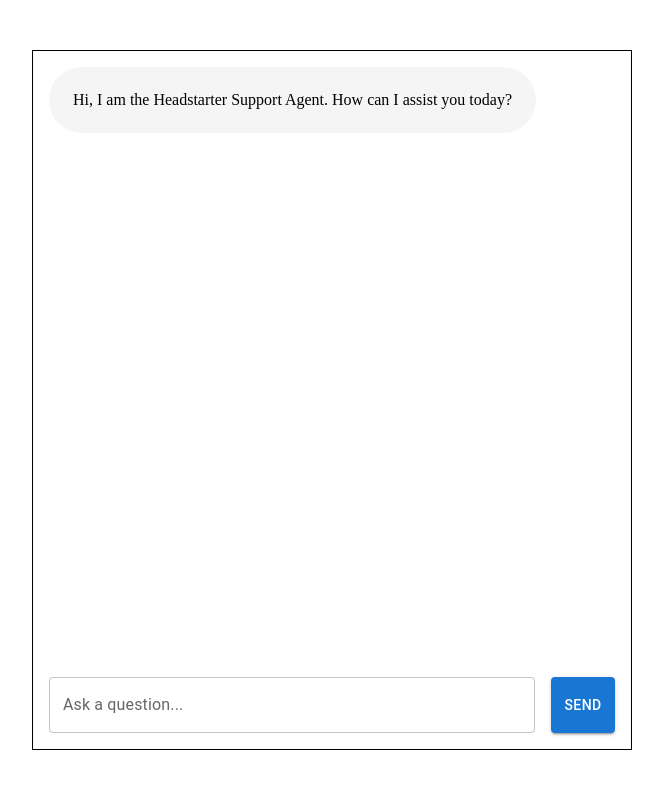
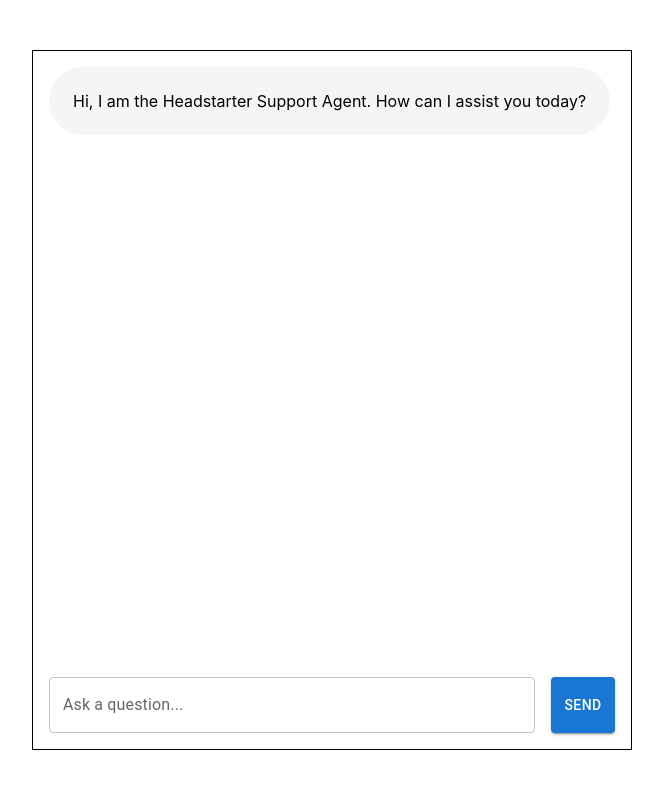
Before and after one commit to tara-morin/ai-chatbot, a Next.js app: page / in a window 1280 px wide. Shown: the top 788 px of the page, without its empty margins (308-971 px from the left). Built offline with nearby package versions, Linux system fonts and the light colour scheme.

Commit message:
changed font

```diff
--- a/app/page.js
+++ b/app/page.js
@@ -63,7 +63,7 @@
       direction= "column"
       width= "600px"
       height= "700px"
-      fontFamily='-apple-system-body'
+      fontFamily='-apple-system, system-ui, BlinkMacSystemFont'
       border= "1px solid black"
       p={2} spacing={3}>
         <Stack direction="column" spacing= {2} flexGrow={1} overflow="auto" maxHeight= "100%">
```
